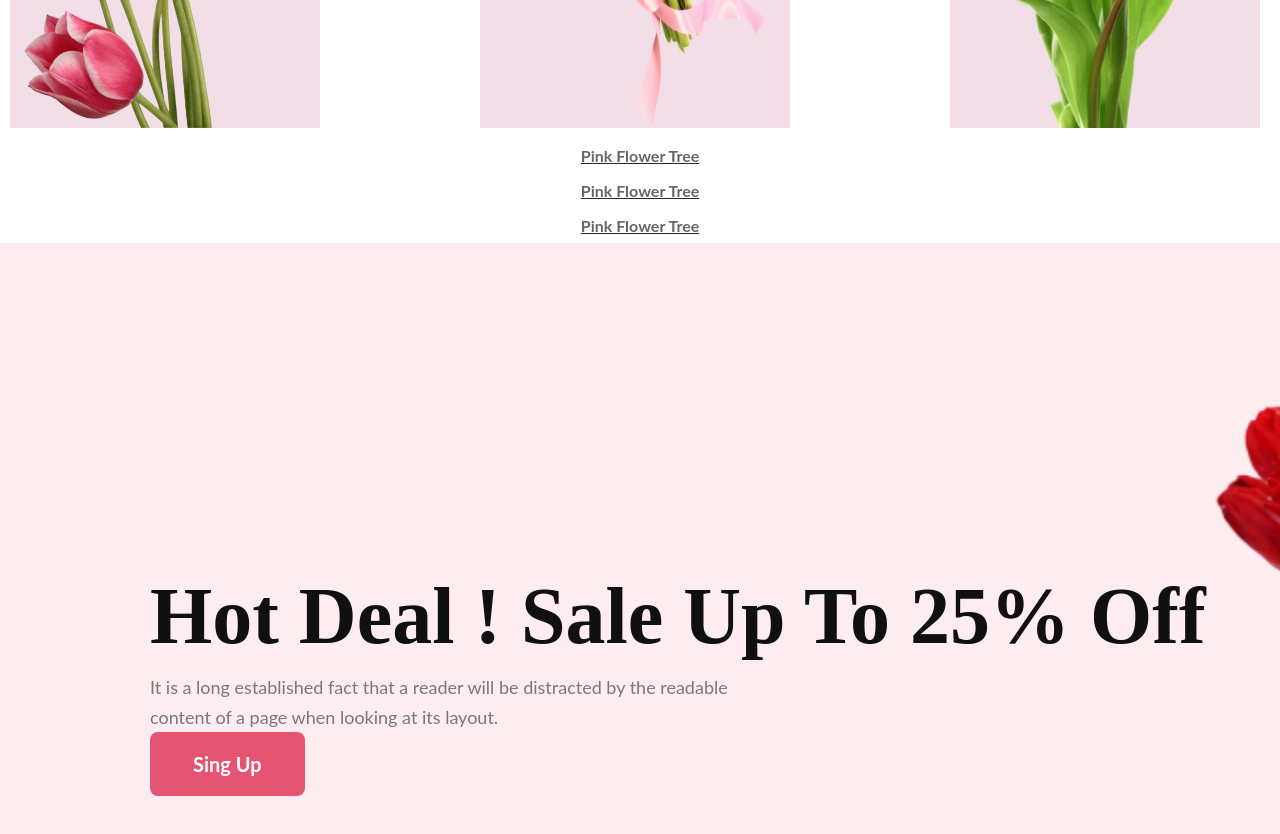
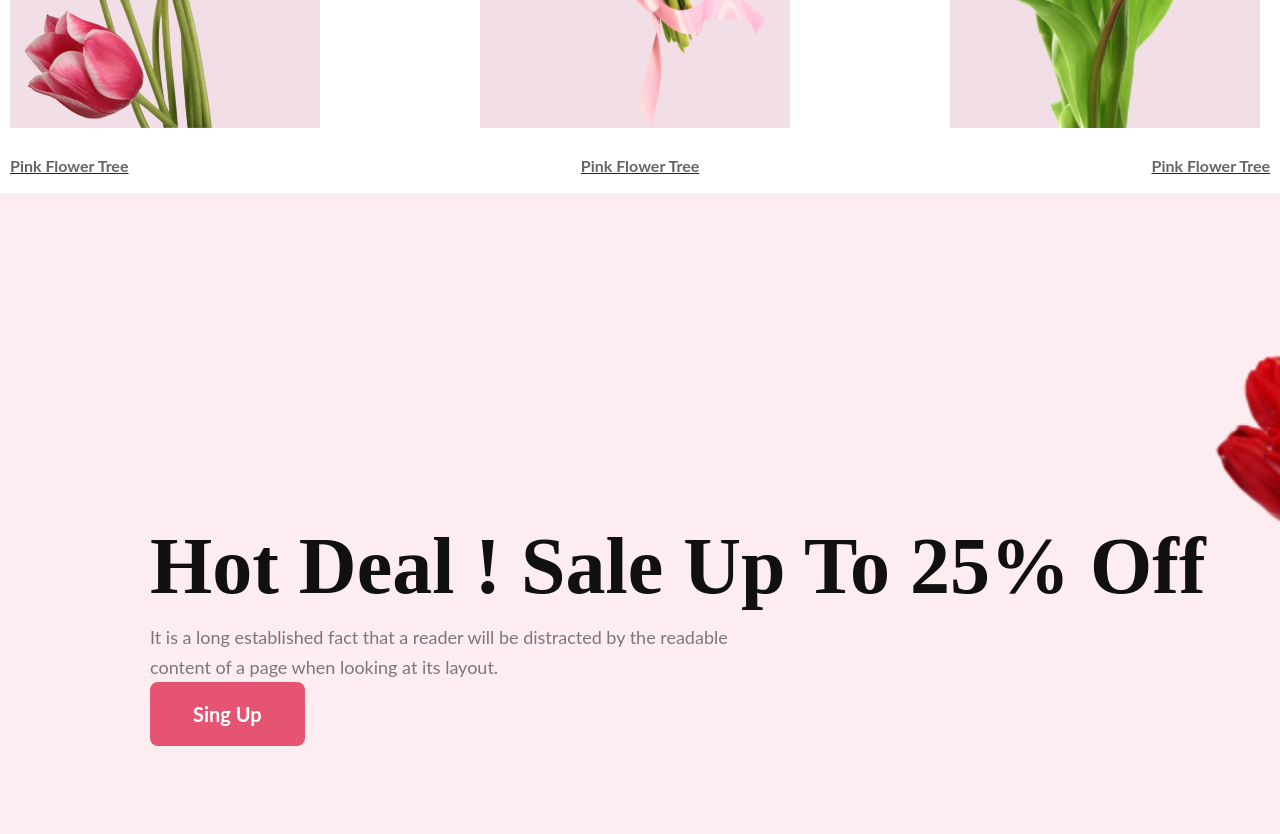
Before and after one commit to premhasanbappi/flower-shop-assignment, a plain HTML site: page index.html in a window 1280 px wide. Shown: the part 1360-2194 px from the top of the page. Drawn offline with Linux system fonts and the light colour scheme.

Commit message:
added update

```diff
--- a/styles/style.css
+++ b/styles/style.css
@@ -95,9 +95,12 @@ border-collapse: separate;
   }
   /* started p tag pink flower tree*/
 
-  .pink-flower-tree,
-.pink-flower-tree * {
-  box-sizing: border-box;
+  .pink-flower-tree
+ {
+  display: flex;
+  padding: 10px;
+  justify-content: space-between;
+
 }
 .pink-flower-tree {
   color: #272727;
```
